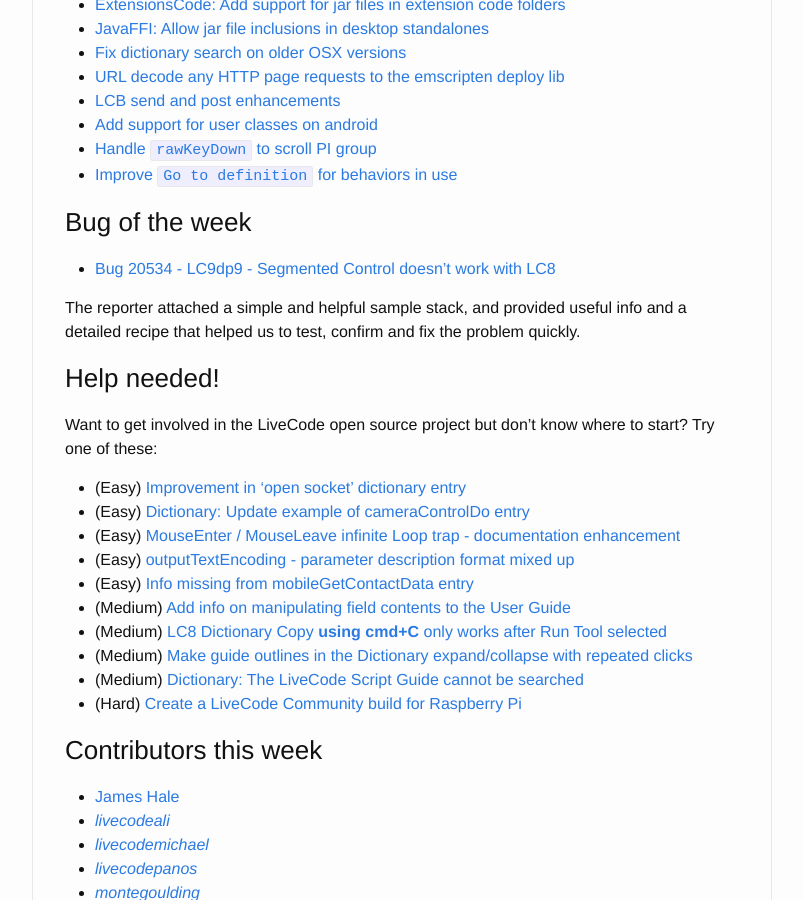
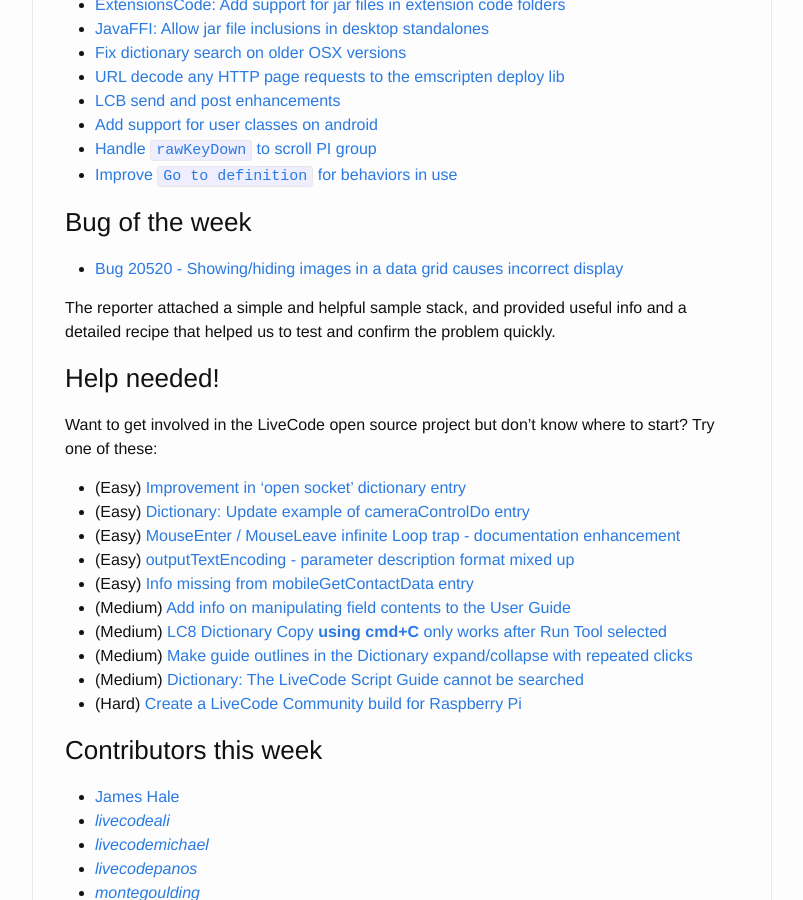
Before and after one commit to livecode/this-week-in-livecode, a Jekyll site: the page built from _posts/2017-10-23-this-week-in-livecode-103.markdown, in a window 1280 px wide and 900 px high, scrolled down 1179 px. Shown: the whole window, without its empty margins (238-1041 px from the left). Built offline with Jekyll 4.4.1, drawn with Linux system fonts in a browser that asks for light colours.

Commit message:
Issue 103 - Updated bug of the week

```diff
--- a/_posts/2017-10-23-this-week-in-livecode-103.markdown
+++ b/_posts/2017-10-23-this-week-in-livecode-103.markdown
@@ -55,9 +55,9 @@
 
 ### Bug of the week
 
-- [Bug 20534 - LC9dp9 - Segmented Control doesn't work with LC8](http://quality.livecode.com/show_bug.cgi?id=20534)
+- [Bug 20520 - Showing/hiding images in a data grid causes incorrect display](http://quality.livecode.com/show_bug.cgi?id=20520)
 
-The reporter attached a simple and helpful sample stack, and provided useful info and a detailed recipe that helped us to test, confirm and fix the problem quickly.
+The reporter attached a simple and helpful sample stack, and provided useful info and a detailed recipe that helped us to test and confirm the problem quickly.
 
 ### Help needed!
 
```
